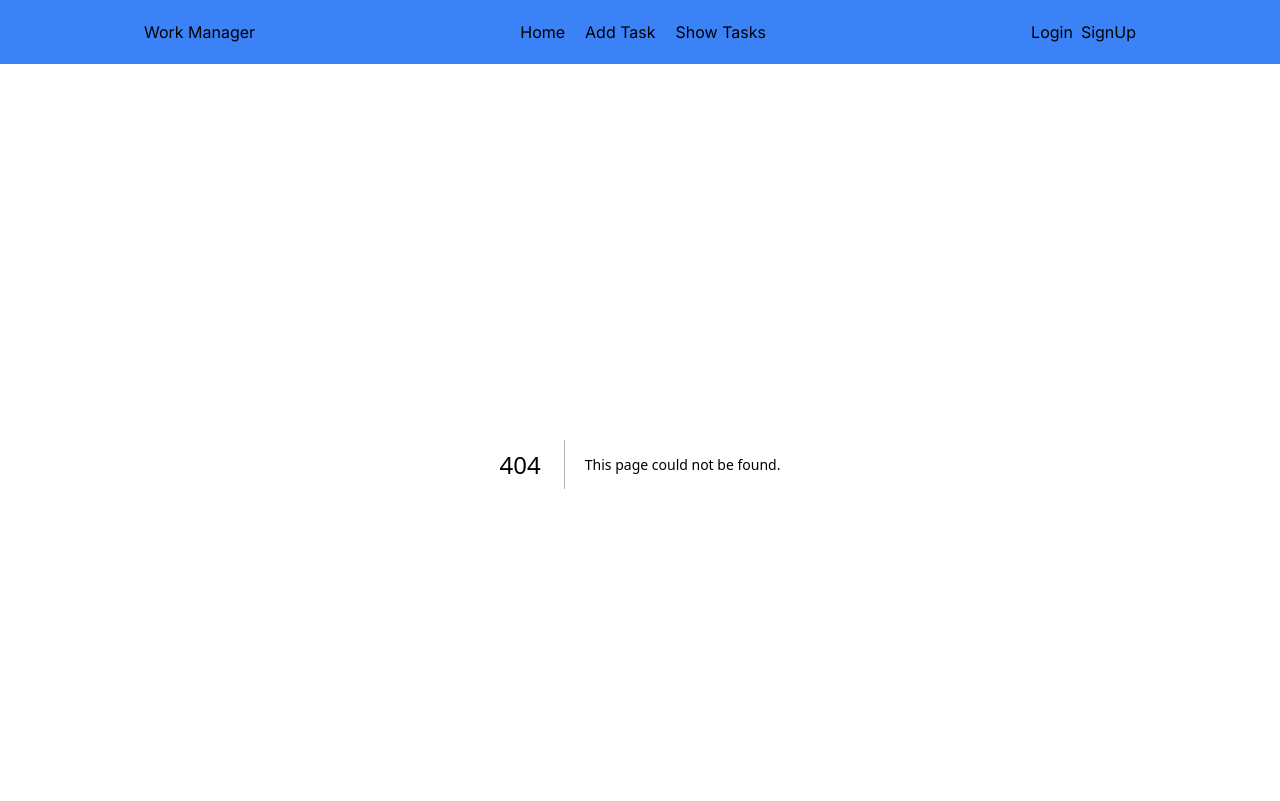
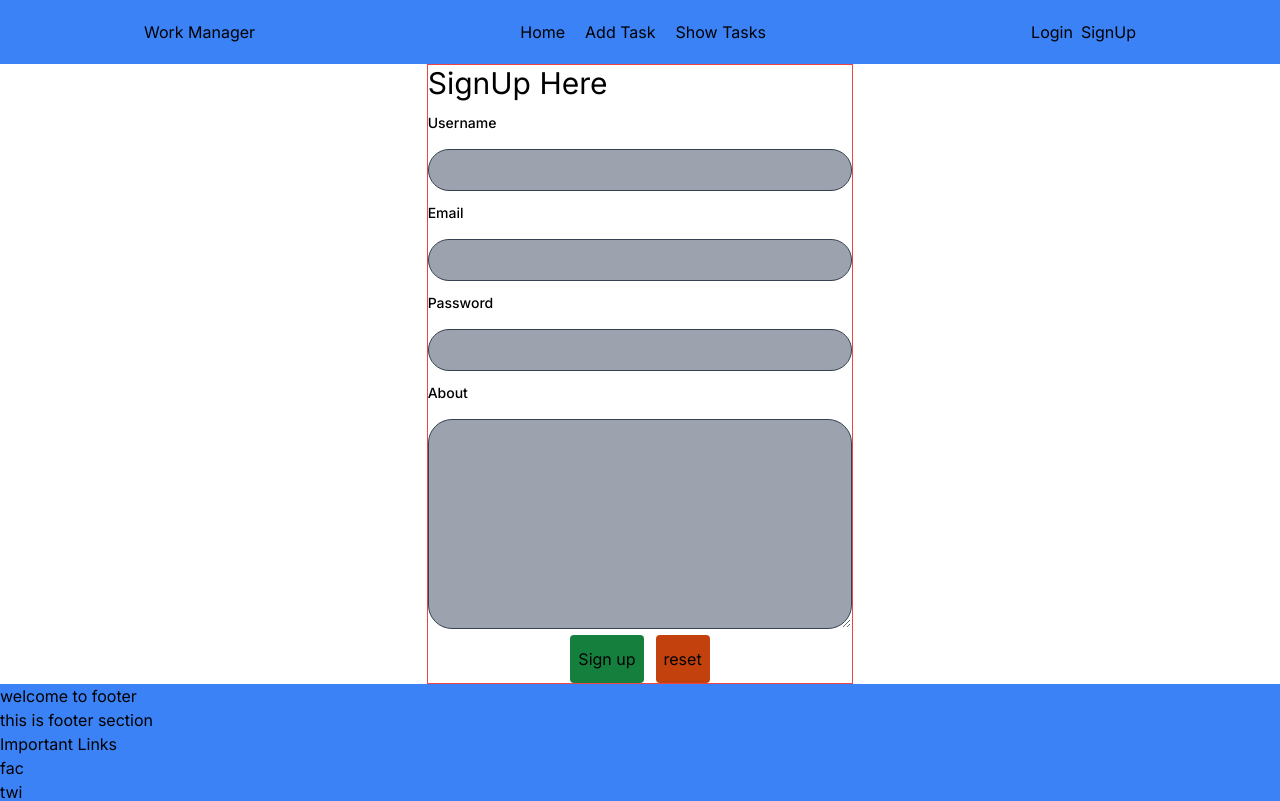
Before and after one commit to amitkumar256/work-management, a Next.js app: page /signup in a window 1280 px wide. Before the commit this address had no page. Shown: the top 801 px of the page. Built offline with nearby package versions, Linux system fonts and the light colour scheme.

Commit message:
signup page

```diff
--- /dev/null
+++ b/src/app/signup/Signup.jsx
@@ -0,0 +1,82 @@
+"use client";
+import React from "react";
+
+const Signup = () => {
+  return (
+    <div className="grid grid-cols-12">
+      <div className="col-span-4 col-start-5 border border-red-500">
+        <div>
+          <h1 className="text-3xl">SignUp Here</h1>
+          <form action="">
+            <div className="mt-3">
+              <label
+                className="block text-sm font-medium mb-2"
+                htmlFor="user_name"
+              >
+                Username
+              </label>
+              <input
+                type="text"
+                className="w-full p-2 rounded-3xl bg-gray-400 focus:ring-gray-200 border border-gray-700  mt-2"
+                placeholder="Enter here"
+              />
+            </div>
+            <div className="mt-3">
+              <label
+                className="block text-sm font-medium mb-2"
+                htmlFor="user_email"
+              >
+                Email
+              </label>
+              <input
+                type="email"
+                className="w-full p-2 rounded-3xl bg-gray-400 focus:ring-gray-200 border border-gray-700  mt-2"
+                placeholder="Enter here"
+                id="user_email"
+              />
+            </div>
+            <div className="mt-3">
+              <label
+                className="block text-sm font-medium mb-2"
+                htmlFor="user_password"
+              >
+                Password
+              </label>
+              <input
+                type="password"
+                className="w-full p-2 rounded-3xl bg-gray-400 focus:ring-gray-200 border border-gray-700  mt-2"
+                placeholder="Enter here"
+                id="user_password"
+              />
+            </div>
+            <div className="mt-3">
+              <label
+                className="block text-sm font-medium mb-2"
+                htmlFor="user_name"
+              >
+                About
+              </label>
+              <textarea
+                type="text"
+                className="w-full p-2 rounded-3xl bg-gray-400 focus:ring-gray-200 border border-gray-700  mt-2"
+                placeholder="Enter here"
+                id="user_about"
+                rows={8}
+              ></textarea>
+            </div>
+            <div className="text-center">
+              <button className="px-2 py-3 rounded bg-green-700 hover:bg-green-400">
+                Sign up
+              </button>
+              <button className="px-2 py-3 rounded bg-orange-700 ms-3 hover:bg-orange-400">
+                reset
+              </button>
+            </div>
+          </form>
+        </div>
+      </div>
+    </div>
+  );
+};
+
+export default Signup;
--- /dev/null
+++ b/src/app/signup/page.jsx
@@ -0,0 +1,15 @@
+import React from "react";
+import Signup from "./Signup";
+
+export const metadata = {
+  title: "SignUp:work manager ",
+};
+const SignUpPage = () => {
+  return (
+    <div>
+      <Signup />
+    </div>
+  );
+};
+
+export default SignUpPage;
--- a/src/components/CustomNavbar.jsx
+++ b/src/components/CustomNavbar.jsx
@@ -30,7 +30,7 @@ const CustomNavbar = () => {
             <a href="">Login</a>
           </li>
           <li>
-            <a href="">SignUp</a>
+            <Link href="/signup">SignUp</Link>
           </li>
         </ul>
       </div>
```
